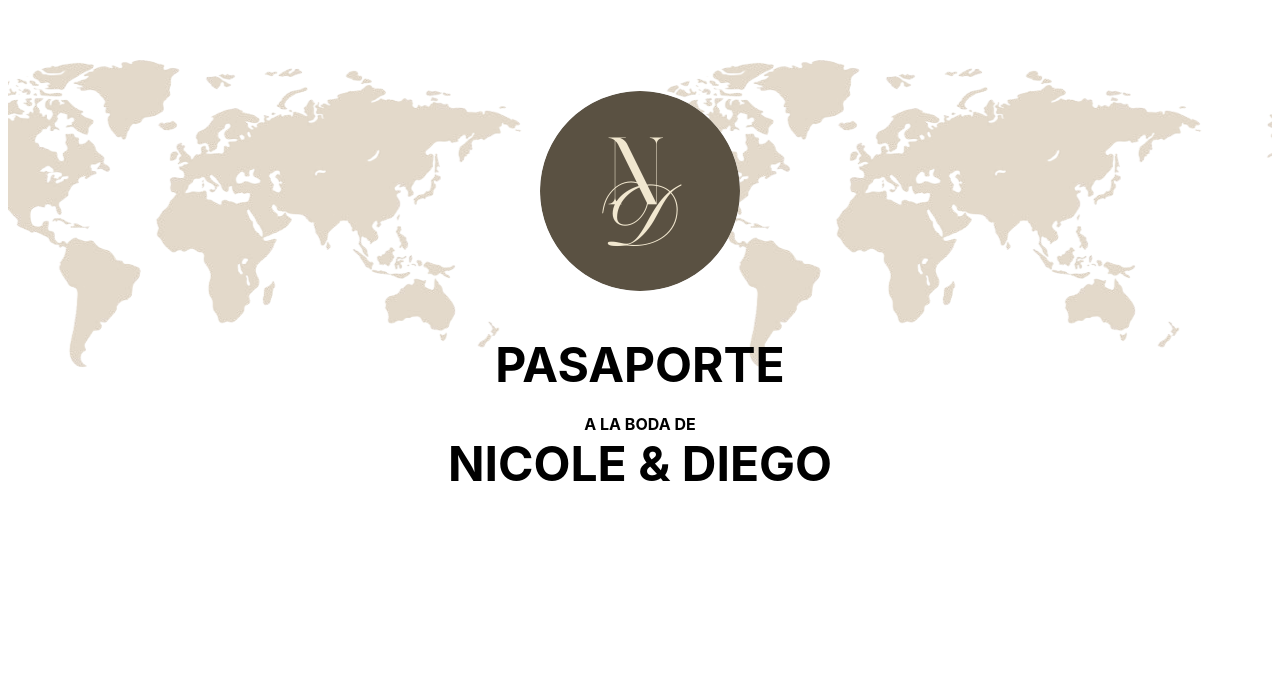
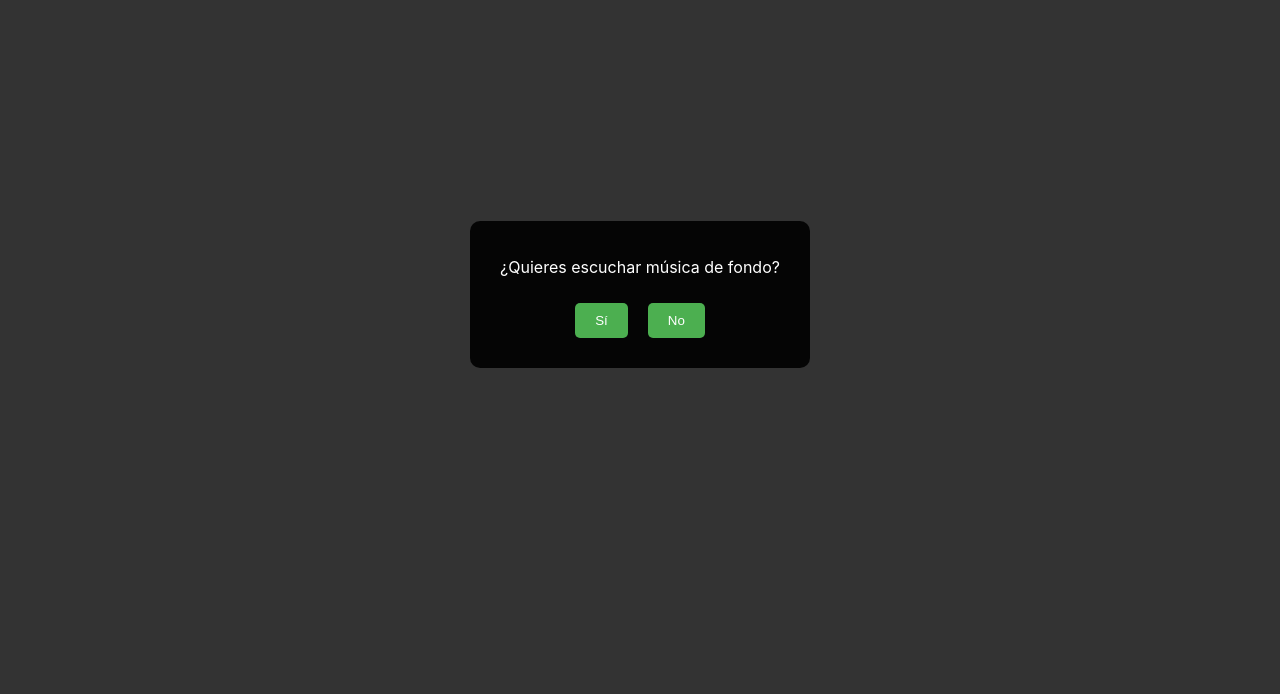
Before and after one commit to CristopherVanegas/BodaNicoleRo, a React (Vite) app in the folder boda_nicole_ro/: page / in a window 1280 px wide. Shown: the part 106-800 px from the top of the page. Built offline with nearby package versions, Linux system fonts and the light colour scheme; the HTML template or start-up script is replaced by a standard one.

Commit message:
Se agregaron dos nuevos componentes (MusicPrompt y MusicComponent), el primero es para preguntar si desea ejecutar la música o no. Y el segundo es para ejecutar la música. El prompt se ejecuta en el App.jsx.

```diff
--- a/boda_nicole_ro/src/App.jsx
+++ b/boda_nicole_ro/src/App.jsx
@@ -1,3 +1,4 @@
+import { useState } from "react";
 import PassportSection from './components/PassportSection/PassportSection';
 import Story from './components/Story/story';
 import InvitationCard from './components/InvitationCard/InvitationCard';
@@ -7,10 +8,29 @@ import GiftSection from './components/GiftSection/GiftSection';
 import Itinerary from './components/Itinerary/Itinerary';
 import Gallery from './components/Gallery/Gallery';
 import Summary from './components/Summary/Summary';
+import MusicComponent from './components/MusicComponent/MusicComponent';
+import MusicPrompt from './components/MusicPrompt/MusicPrompt'; // El componente que pregunta
 
 function App() {
+  const [isMusicEnabled, setIsMusicEnabled] = useState(false);
+  const [isMusicPromptVisible, setIsMusicPromptVisible] = useState(true);
+
+  const handleMusicStart = (shouldPlay) => {
+    setIsMusicEnabled(shouldPlay);
+    setIsMusicPromptVisible(false); // Oculta el prompt después de la selección
+  };
+
   return (
     <div>
+      {/* Solo muestra el MusicPrompt si no se ha respondido */}
+      {isMusicPromptVisible && <MusicPrompt onMusicStart={handleMusicStart} />}
+
+      {/* Si la música está habilitada, muestra el componente MusicComponent */}
+      {isMusicEnabled && <MusicComponent />}
+
+      {/* Las demás secciones solo se muestran si se ha respondido al prompt */}
+      {!isMusicPromptVisible && (
+        <>
           <PassportSection />
           <Story />
           <InvitationCard />
@@ -20,6 +40,8 @@ function App() {
           <Itinerary />
           <Gallery />
           <Summary />
+        </>
+      )}
     </div>
   );
 }
--- /dev/null
+++ b/boda_nicole_ro/src/components/MusicComponent/MusicComponent.jsx
@@ -0,0 +1,15 @@
+import "react";
+import music from '../../assets/audio/music1.mp3';
+
+const MusicComponent = () => {
+    return (
+        <div>
+            <audio id="background-music" loop autoPlay>
+                <source src={music} type="audio/mp3" />
+                Tu navegador no soporta el elemento audio.
+            </audio>
+        </div>
+    );
+};
+
+export default MusicComponent;
--- /dev/null
+++ b/boda_nicole_ro/src/components/MusicPrompt/MusicPrompt.jsx
@@ -0,0 +1,36 @@
+import { useState } from "react";
+import PropTypes from "prop-types";
+import styles from "./MusicPrompt.module.css"; // Asegúrate de crear el archivo de estilos
+
+const MusicPrompt = ({ onMusicStart }) => {
+    const [isVisible, setIsVisible] = useState(true);
+
+    const handleYes = () => {
+        onMusicStart(true); // Llama a la función que activa la música
+        setIsVisible(false); // Desvanece el prompt
+    };
+
+    const handleNo = () => {
+        onMusicStart(false); // No se reproduce la música
+        setIsVisible(false); // Desvanece el prompt
+    };
+
+    return (
+        <div className={`${styles.overlay} ${isVisible ? styles.fadeIn : styles.fadeOut}`}>
+            <div className={styles.musicPrompt}>
+                <div className={styles.promptContent}>
+                    <p>¿Quieres escuchar música de fondo?</p>
+                    <button onClick={handleYes}>Sí</button>
+                    <button onClick={handleNo}>No</button>
+                </div>
+            </div>
+        </div>
+    );
+};
+
+// Validación de las props
+MusicPrompt.propTypes = {
+    onMusicStart: PropTypes.func.isRequired, // onMusicStart debe ser una función y es requerida
+};
+
+export default MusicPrompt;
--- /dev/null
+++ b/boda_nicole_ro/src/components/MusicPrompt/MusicPrompt.module.css
@@ -0,0 +1,74 @@
+/* Cubre toda la pantalla con un fondo oscuro y semi-transparente */
+.overlay {
+    position: fixed;
+    top: 0;
+    left: 0;
+    width: 100%;
+    height: 100%;
+    background-color: rgba(0, 0, 0, 0.8);
+    /* Fondo semi-transparente */
+    display: flex;
+    justify-content: center;
+    align-items: center;
+    z-index: 999;
+    /* Asegura que el prompt esté por encima de las otras secciones */
+    opacity: 1;
+    transition: opacity 1s ease-in-out;
+}
+
+/* Estilo del prompt que aparece en el centro */
+.musicPrompt {
+    padding: 20px;
+    background-color: rgba(0, 0, 0, 0.9);
+    color: white;
+    border-radius: 10px;
+    text-align: center;
+    width: 300px;
+    display: flex;
+    flex-direction: column;
+    align-items: center;
+    justify-content: center;
+}
+
+.fadeIn {
+    animation: fadeIn 1s ease-in-out;
+}
+
+.fadeOut {
+    animation: fadeOut 1s ease-in-out forwards;
+}
+
+@keyframes fadeIn {
+    0% {
+        opacity: 0;
+    }
+
+    100% {
+        opacity: 1;
+    }
+}
+
+@keyframes fadeOut {
+    0% {
+        opacity: 1;
+    }
+
+    100% {
+        opacity: 0;
+        display: none;
+    }
+}
+
+.promptContent button {
+    margin: 10px;
+    padding: 10px 20px;
+    background-color: #4caf50;
+    border: none;
+    color: white;
+    cursor: pointer;
+    border-radius: 5px;
+}
+
+.promptContent button:hover {
+    background-color: #45a049;
+}
```
Also changed, not shown: boda_nicole_ro/src/components/MusicComponent/MusicComponent.module.css (added), 1 other file (tests, documents, lock files or other folders). Lines whose indentation alone changed are shown as unchanged.
